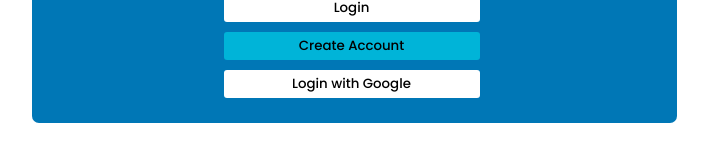
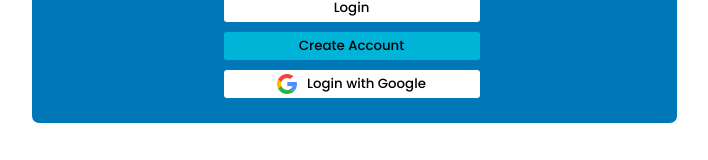
Before and after one commit to leatonos/tasksmanager, a Next.js app: page / in a window 1280 px wide. Shown: the part 479-639 px from the top of the page, without its empty margins (286-994 px from the left). Built offline with nearby package versions, Linux system fonts and the light colour scheme; no server answers.

Commit message:
added google login

```diff
--- a/src/components/loginComponent.tsx
+++ b/src/components/loginComponent.tsx
@@ -1,6 +1,5 @@
 //Next.js imports
 import Head from 'next/head'
-import Image from 'next/image'
 import { Inter } from 'next/font/google'
 import styles from '@/styles/Home.module.css'
 //Firebase imports
@@ -12,6 +11,10 @@ import { useState } from 'react';
 //Redux imports
 import { useAppDispatch } from '@/redux/hooks'
 import { goToCreateAccount } from '@/redux/loginSlice'
+
+//Image imports
+import Image from 'next/image'
+import googleIcon from '../../public/google_icon.png'
 
 export default function LoginComponent() {
 
@@ -88,7 +91,10 @@ export default function LoginComponent() {
               <p className={styles.messageLog}>{message}</p>
               <button className={styles.loginBtn} type="submit">Login</button>
               <button onClick={()=>dispatch(goToCreateAccount())} className={styles.signUpBtn} type="button">Create Account</button>
-              <button onClick={googleLogin} className={styles.loginBtn} type="button">Login with Google</button>
+              <button onClick={googleLogin} className={styles.googleLogin} type="button">
+                <Image style={{marginRight:'10px'}} src={googleIcon} alt={'Login with google'} width={20}/>
+                Login with Google
+              </button>
             </div>
           </form>
         </main>
--- a/src/styles/Home.module.css
+++ b/src/styles/Home.module.css
@@ -61,9 +61,11 @@
 }
 
 .googleLogin{
+  display: flex;
+  justify-content: center;
   cursor: pointer;
-  background-color: var(--optional);
-  color: white;
+  background-color: white;
+  color: black;
   padding: 4px;
   margin: 5px 0px;
   width: 100%;
```
Also changed, not shown: src/components/taskCard.tsx (+6 -6 lines), public/google_icon.png (added).
